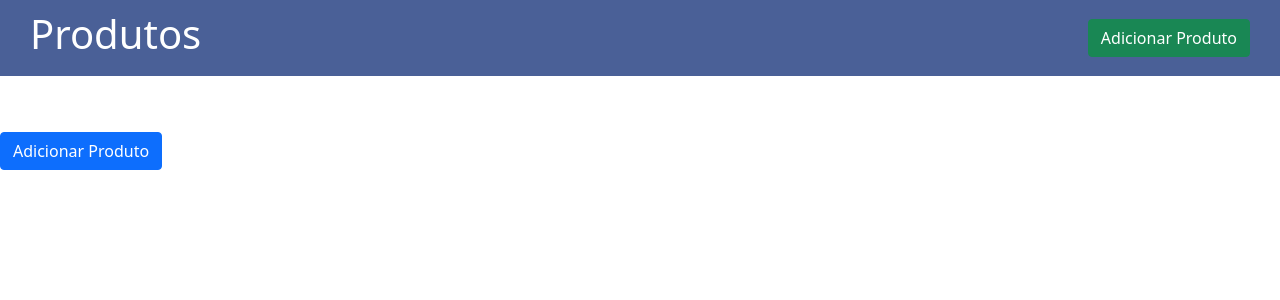
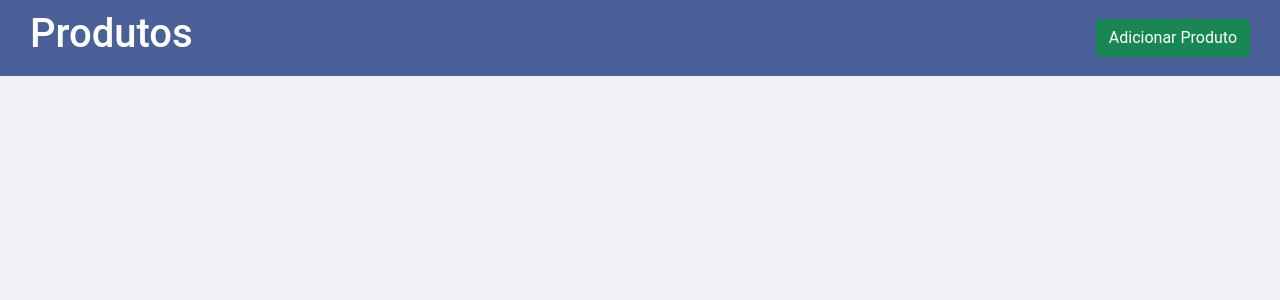
Before and after one commit to Lucasedusi/s-shop-challenge, a React (Create React App) app: page / in a window 1280 px wide. Shown: the top 300 px of the page. Built offline with nearby package versions, Linux system fonts and the light colour scheme.

Commit message:
Create global style

```diff
--- a/public/index.html
+++ b/public/index.html
@@ -4,11 +4,10 @@
     <meta charset="utf-8" />
     <link rel="icon" href="%PUBLIC_URL%/favicon.ico" />
     <meta name="viewport" content="width=device-width, initial-scale=1" />
+    <link rel="preconnect" href="https://fonts.gstatic.com" />
+    <link href="https://fonts.googleapis.com/css2?family=Roboto+Slab:wght@400;500;600&display=swap" rel="stylesheet" />
     <meta name="theme-color" content="#000000" />
-    <meta
-      name="description"
-      content="Web site created using create-react-app"
-    />
+    <meta name="description" content="Web site created using create-react-app" />
     <link rel="apple-touch-icon" href="%PUBLIC_URL%/logo192.png" />
     <!--
       manifest.json provides metadata used when your web app is installed on a
--- a/src/App.tsx
+++ b/src/App.tsx
@@ -1,14 +1,19 @@
 import React from 'react';
 import 'bootstrap/dist/css/bootstrap.min.css';
-import { BrowserRouter as Router } from 'react-router-dom';
+import { BrowserRouter } from 'react-router-dom';
+
+import GlobalStyle from './styles/global';
 
 import Routes from './routes';
 
 const App: React.FC = () => {
   return (
-    <Router>
-      <Routes />
-    </Router>
+    <>
+      <BrowserRouter>
+        <Routes />
+      </BrowserRouter>
+      <GlobalStyle />
+    </>
   );
 };
 
--- a/src/pages/ProductAdmin/index.tsx
+++ b/src/pages/ProductAdmin/index.tsx
@@ -1,6 +1,6 @@
 import React from 'react';
 
-import { Container, ContentPrimary, ContentSecond, Title } from './styles';
+import { Container, ContentPrimary, Title } from './styles';
 
 const ProductAdmin: React.FC = () => {
   return (
@@ -9,11 +9,6 @@
         <Title>Produtos</Title>
         <button className="btn btn-success">Adicionar Produto</button>
       </ContentPrimary>
-
-      <ContentSecond>
-        <Title>Produtos</Title>
-        <button className="btn btn-primary">Adicionar Produto</button>
-      </ContentSecond>
     </Container>
   );
 };
--- /dev/null
+++ b/src/styles/global.ts
@@ -0,0 +1,22 @@
+import { createGlobalStyle } from 'styled-components';
+
+export default createGlobalStyle`
+  * {
+    margin: 0;
+    padding: 0;
+    box-sizing: border-box;
+    outline: 0;
+  }
+  body {
+    background: #f0f0f5;
+  }
+  body, input, button {
+    font-family: 'Roboto', sans-serif;
+  }
+  h1, h2, h3, h4, h5, h6, strong {
+    font-weight: 500;
+  }
+  button {
+    cursor: pointer;
+  }
+`;
```
